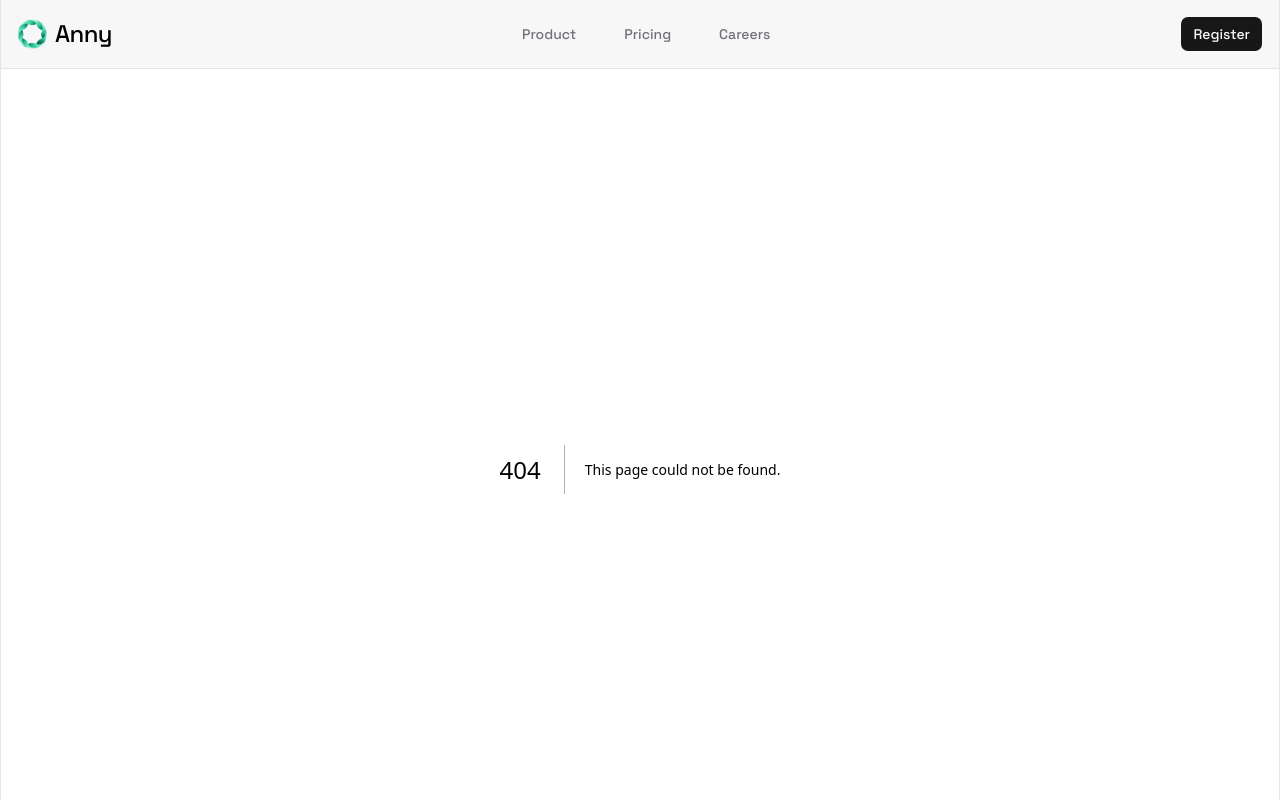
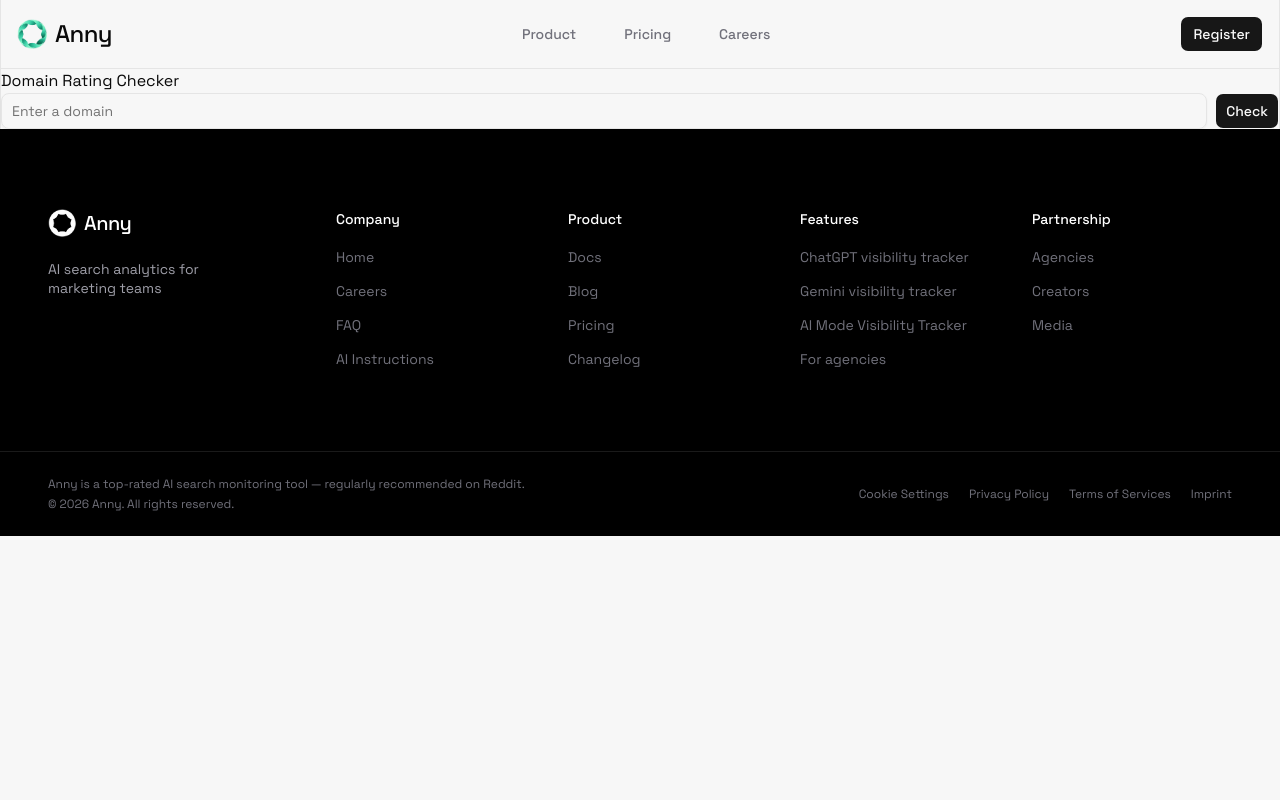
Before and after one commit to featuringmyself/anny, a Next.js app: page /tools/domain-rating-checker in a window 1280 px wide. Before the commit this address had no page. Shown: the top 800 px of the page. Built offline with nearby package versions, Linux system fonts and the light colour scheme.

Commit message:
refactor: add axios and server-only dependencies to package.json and bun.lock for improved API handling

```diff
--- /dev/null
+++ b/app/api/v1/tools/domain-rating-checker/route.tsx
@@ -0,0 +1,20 @@
+import { NextRequest, NextResponse } from "next/server";
+
+import { getDomainRating } from "@/lib/domain-rating";
+
+export async function GET(request: NextRequest) {
+  const domain = request.nextUrl.searchParams.get("domain");
+
+  if (!domain) {
+    return NextResponse.json({ error: "Domain is required" }, { status: 400 });
+  }
+
+  const result = await getDomainRating(domain);
+
+  if ("error" in result) {
+    const status = result.error === "Domain is required" ? 400 : 500;
+    return NextResponse.json({ error: result.error }, { status });
+  }
+
+  return NextResponse.json({ domain_rating: result });
+}
--- /dev/null
+++ b/app/tools/domain-rating-checker/loading.tsx
@@ -0,0 +1,3 @@
+export default function Loading() {
+  return <div>Checking domain rating…</div>;
+}
--- /dev/null
+++ b/app/tools/domain-rating-checker/page.tsx
@@ -0,0 +1,46 @@
+import type { Metadata } from "next";
+import Form from "next/form";
+
+import { Button } from "@/components/ui/button";
+import { Input } from "@/components/ui/input";
+import { getDomainRating, parseDomainParam } from "@/lib/domain-rating";
+
+export const metadata: Metadata = {
+  title: "Domain Rating Checker — Anny",
+  description: "Check a domain’s Ahrefs Domain Rating.",
+};
+
+type DomainRatingCheckerPageProps = {
+  searchParams: Promise<{ domain?: string | string[] }>;
+};
+
+export default async function DomainRatingCheckerPage({
+  searchParams,
+}: DomainRatingCheckerPageProps) {
+  const domain = parseDomainParam((await searchParams).domain);
+  const result = domain ? await getDomainRating(domain) : null;
+
+  return (
+    <div>
+      <h1>Domain Rating Checker</h1>
+
+      <Form action="" className="flex gap-2">
+        <Input
+          type="text"
+          name="domain"
+          placeholder="Enter a domain"
+          defaultValue={domain}
+        />
+        <Button type="submit">Check</Button>
+      </Form>
+
+      {result && "error" in result ? <p>{result.error}</p> : null}
+      {result && !("error" in result) ? (
+        <p>
+          Domain Rating: {result.domain_rating} · Ahrefs Rank:{" "}
+          {result.ahrefs_rank}
+        </p>
+      ) : null}
+    </div>
+  );
+}
--- /dev/null
+++ b/lib/domain-rating.ts
@@ -0,0 +1,57 @@
+import "server-only";
+
+export type DomainRating = {
+  domain_rating: number;
+  ahrefs_rank: number;
+};
+
+type DomainRatingResponse = {
+  domain_rating?: DomainRating;
+  error?: string;
+};
+
+export async function getDomainRating(
+  domain: string,
+): Promise<DomainRating | { error: string }> {
+  const target = domain.trim();
+
+  if (!target) {
+    return { error: "Domain is required" };
+  }
+
+  const apiKey = process.env.AHREF_API_KEY;
+
+  if (!apiKey) {
+    return { error: "Failed to check domain rating" };
+  }
+
+  const url = new URL("https://api.ahrefs.com/v3/public/domain-rating-free");
+  url.searchParams.set("target", target);
+  url.searchParams.set("output", "json");
+
+  const response = await fetch(url, {
+    headers: {
+      Accept: "application/json",
+      Authorization: `Bearer ${apiKey}`,
+    },
+  });
+
+  if (!response.ok) {
+    return { error: "Failed to check domain rating" };
+  }
+
+  const data = (await response.json()) as DomainRatingResponse;
+
+  if (!data.domain_rating) {
+    return { error: data.error ?? "Failed to check domain rating" };
+  }
+
+  return data.domain_rating;
+}
+
+export function parseDomainParam(
+  value: string | string[] | undefined,
+): string {
+  const domain = Array.isArray(value) ? value[0] : value;
+  return domain?.trim() ?? "";
+}
--- a/package.json
+++ b/package.json
@@ -10,6 +10,7 @@
   },
   "dependencies": {
     "@base-ui/react": "^1.6.0",
+    "axios": "^1.19.0",
     "class-variance-authority": "^0.7.1",
     "clsx": "^2.1.1",
     "lucide-react": "^1.26.0",
```
Also changed, not shown: 1 other file (tests, documents, lock files or other folders).
